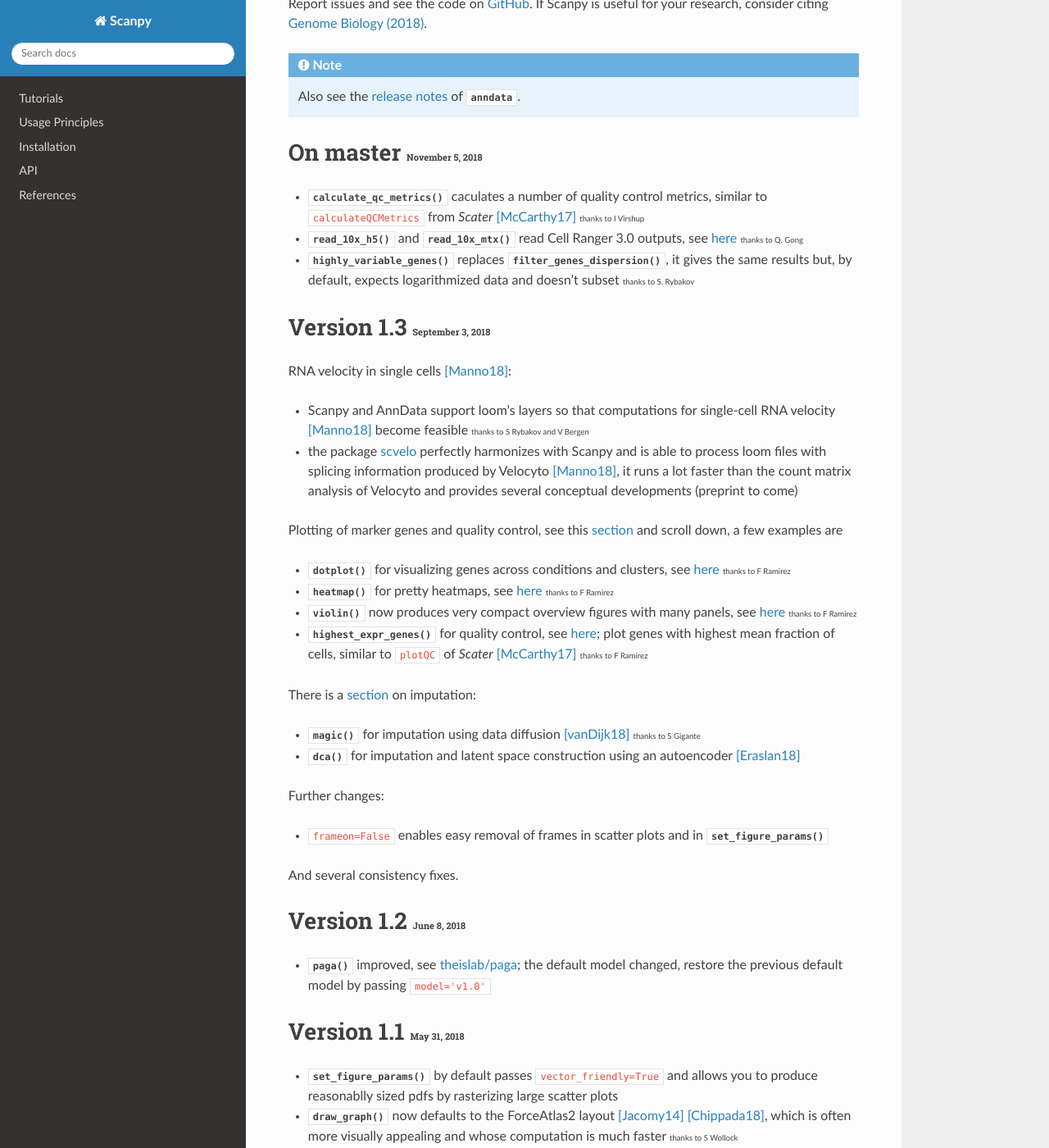
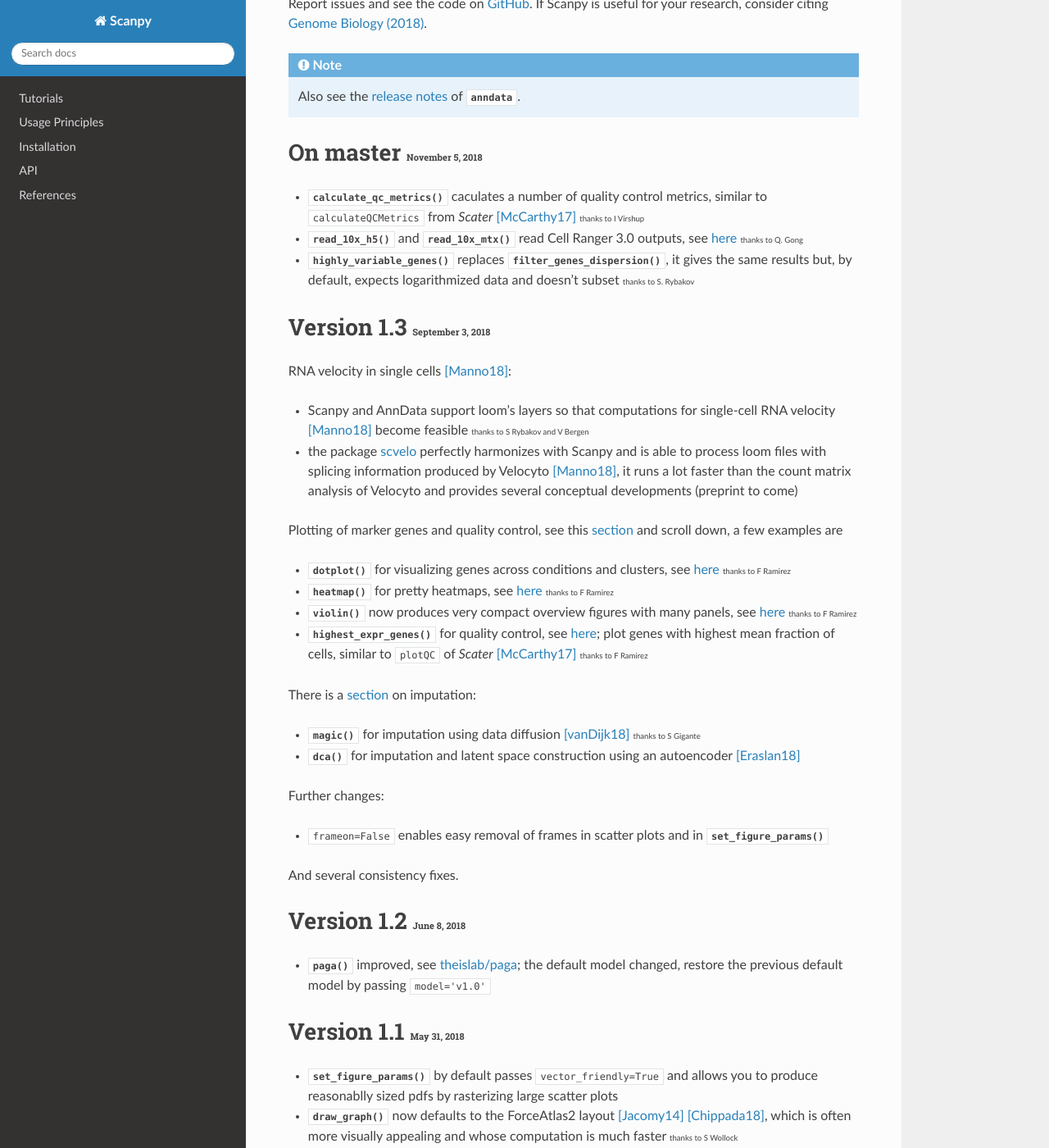
Before and after one commit to scverse/scanpy, a Sphinx documentation site: the page built from docs/index.rst, in a window 1280 px wide and 1400 px high, scrolled down 206 px. Shown: the whole window at 82% size. Built offline with Sphinx 7.4.7 and the Read the Docs theme 2.0.0, drawn with Linux system fonts in a browser that asks for light colours; the version number could not be read and is left out.

Commit message:
format literals consitently

```diff
--- a/docs/_static/css/custom.css
+++ b/docs/_static/css/custom.css
@@ -16,19 +16,11 @@
     font-size: 100%;
 }
 
-/* .rst-content dl:not(.docutils) dl dt code { */
-/*     font-size: 100%; */
-/*     font-weight: normal; */
-/*     background: none transparent; */
-/*     border: none; */
-/*     padding: 0 2px; */
-/* } */
-
-/* .rst-content dl:not(.docutils) dl dt a.reference>code { */
-/*     text-decoration: underline; */
-/* } */
-
 /* No narrow parameter lists for plot functions with images */
 .rst-content .docutils.field-list {
     clear: right;
 }
+
+.rst-content tt.literal, .rst-content tt.literal, .rst-content code.literal {
+    color: #404040;
+}
```
